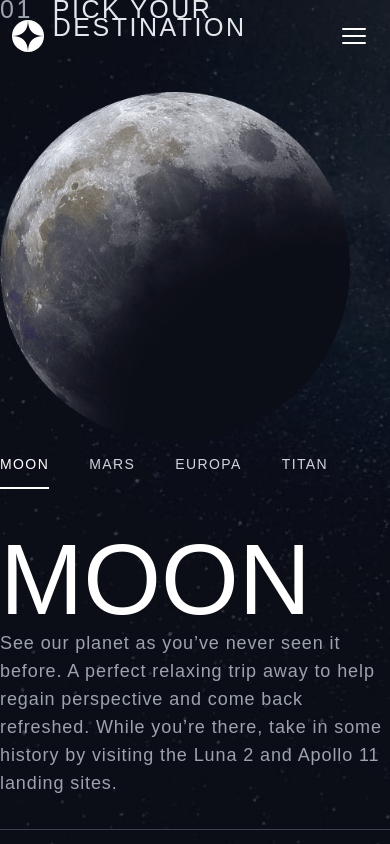
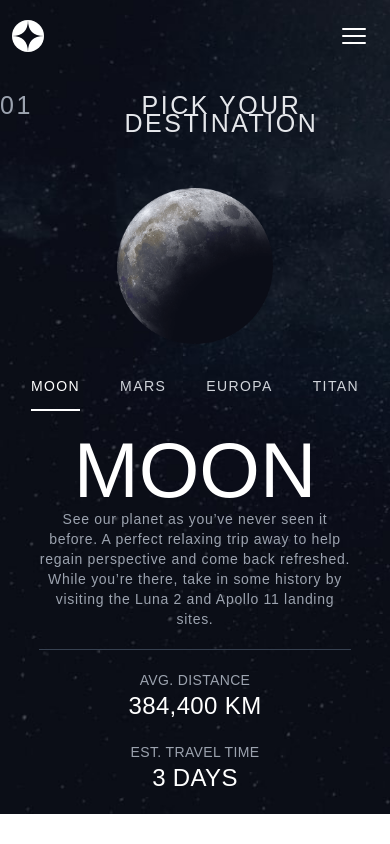
Before and after one commit to theblvckdev/space-tourisim-website, a React (Create React App) app: page /destination in a window 390 px wide. Built offline with nearby package versions, Linux system fonts and the light colour scheme.

Commit message:
worked on destination page responsive design

```diff
--- a/src/pages/destination/components/destinationsLayout.jsx
+++ b/src/pages/destination/components/destinationsLayout.jsx
@@ -16,25 +16,25 @@ const DestinationLayout = ({ imageUrl, title, text, distance, travelTime }) => {
 
   return (
     <>
-      <div className="h-screen w-screen">
+      <div className="md:h-screen h-full w-screen">
         <div className="lg:w-4/5 w-full mx-auto relative h-full">
-          <div className="lg:absolute md:bottom-20 w-full">
+          <div className="lg:absolute md:bottom-20 md:pt-36 pt-24 lg:pt-0 w-full">
             <div className="flex lg:flex-row flex-col lg:justify-normal justify-center lg:items-end items-center h-fit">
-              <div className="lg:basis-1/2 basis-0">
+              <div className="lg:basis-1/2 basis-0 lg:block flex flex-col items-center">
                 <h5
                   data-aos="fade-right"
                   data-aos-duration="2000"
-                  className="text-gray-200 flex gap-5 text-left text-[25px] leading-[18px] font-barlow tracking-widest uppercase"
+                  className="text-gray-200 lg:text-left text-center flex gap-5 text-left text-[25px] leading-[18px] font-barlow tracking-widest uppercase"
                 >
                   <div className="text-gray-400">01</div>
                   <div>Pick your destination</div>
                 </h5>
-                <div className="mt-14 text-center">
-                  <img src={imageUrl} width={"350"} alt={title} />
+                <div className="mt-14 flex justify-center">
+                  <img src={imageUrl} className="md:w-[65%] w-[40%]" alt={title} />
                 </div>
               </div>
-              <div className="basis-1/2">
-                <div className="flex flex-row gap-10">
+              <div className="lg:basis-1/2 basis-0 lg:mt-0 md:mt-10 mt-5 lg:w-full w-[80%] lg:text-left text-center">
+                <div className="flex flex-row lg:justify-normal justify-center gap-10">
                   {navTabs.map((tabs, index) => {
                     const { title } = tabs;
 
@@ -55,11 +55,11 @@ const DestinationLayout = ({ imageUrl, title, text, distance, travelTime }) => {
                   })}
                 </div>
 
-                <div className="mt-10">
+                <div className="md:mt-10 mt-5">
                   <h1
                     data-aos="fade-right"
                     data-aos-duration="2000"
-                    className="text-white font-bellefair uppercase text-[100px] leading-[100px]"
+                    className="text-white font-bellefair uppercase md:text-[100px] text-[78px] leading-[78px] md:leading-[100px]"
                   >
                     {title}
                   </h1>
@@ -67,16 +67,16 @@ const DestinationLayout = ({ imageUrl, title, text, distance, travelTime }) => {
                   <p
                     data-aos="fade-right"
                     data-aos-duration="2000"
-                    className="text-gray-400 text-lg font-barlow tracking-wider"
+                    className="text-gray-400 md:text-lg text-sm font-barlow tracking-wider"
                   >
                     {text}
                   </p>
 
-                  <div className="mt-8 py-7 border-t border-t-gray-700">
+                  <div className="md:mt-8 mt-5 md:py-7 py-5 border-t border-t-gray-700">
                     <div
                       data-aos="fade-right"
                       data-aos-duration="2000"
-                      className="flex flex-row"
+                      className="md:flex block md:space-y-0 space-y-5 flex-row"
                     >
                       <div className="basis-1/2">
                         <div className="text-sm text-gray-400 font-barlow tracking-wide">
--- a/src/pages/destination/destination.jsx
+++ b/src/pages/destination/destination.jsx
@@ -11,7 +11,7 @@ const Destination = () => {
 
   return (
     <>
-      <section className="overflow-hidden lg:bg-[url('../images/destination/background-destination-desktop.jpg')] md:bg-[url('../images/destination/background-destination-tablet.jpg')] bg-[url('../images/destination/background-destination-mobile.jpg')] bg-cover bg-center bg-no-repeat">
+      <section className="md:overflow-hidden overflow-auto lg:bg-[url('../images/destination/background-destination-desktop.jpg')] md:bg-[url('../images/destination/background-destination-tablet.jpg')] bg-[url('../images/destination/background-destination-mobile.jpg')] bg-cover bg-center bg-no-repeat">
         {currentTab === 1 ? (
           <DestinationLayout
             imageUrl={moon}
```
